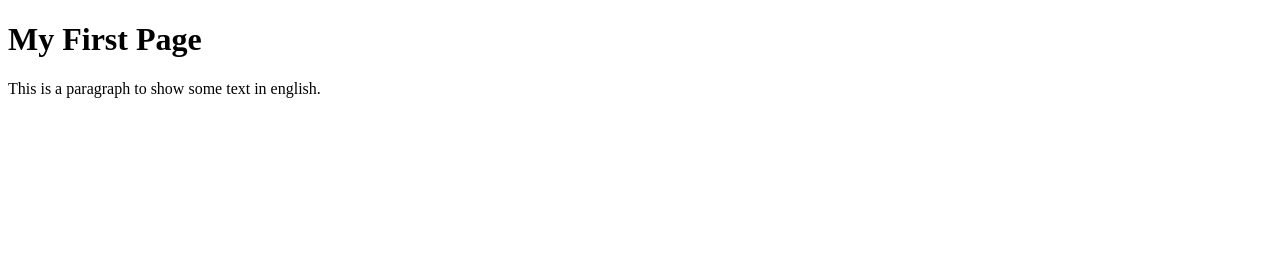
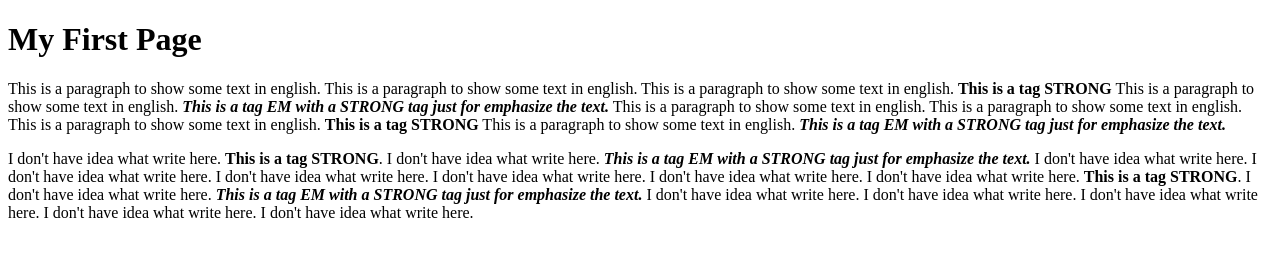
Before and after one commit to UtaiFSD/myFirstGitProjetc, a plain HTML site: page index.html in a window 1280 px wide. Drawn offline with Linux system fonts and the light colour scheme.

Commit message:
Apenas aumento do parágrafo e acréscimo de tags 'EM' para itálico e 'STRONG' para negrito.

```diff
--- a/index.html
+++ b/index.html
@@ -6,6 +6,21 @@
     </head>
     <body>
         <h1>My First Page</h1>
-        <p>This is a paragraph to show some text in english.</p>
+        <p>
+            This is a paragraph to show some text in english. This is a paragraph to show some text in english.
+            This is a paragraph to show some text in english. <strong>This is a tag STRONG</strong>
+            This is a paragraph to show some text in english.  <em><strong>This is a tag EM with a STRONG tag just for emphasize the text.</strong></em>
+            This is a paragraph to show some text in english. This is a paragraph to show some text in english.
+            This is a paragraph to show some text in english. <strong>This is a tag STRONG</strong>
+            This is a paragraph to show some text in english.  <em><strong>This is a tag EM with a STRONG tag just for emphasize the text.</strong></em>
+        </p>
+        <p>
+            I don't have idea what write here. <strong>This is a tag STRONG</strong>. I don't have idea what write here.
+            <em><strong>This is a tag EM with a STRONG tag just for emphasize the text.</strong></em> I don't have idea what write here. I don't have idea what write here.
+            I don't have idea what write here. I don't have idea what write here. I don't have idea what write here.
+            I don't have idea what write here. <strong>This is a tag STRONG</strong>. I don't have idea what write here.
+            <em><strong>This is a tag EM with a STRONG tag just for emphasize the text.</strong></em> I don't have idea what write here. I don't have idea what write here.
+            I don't have idea what write here. I don't have idea what write here. I don't have idea what write here.
+        </p>
     </body>
 </html>
```
Also changed, not shown: 1 other file.
